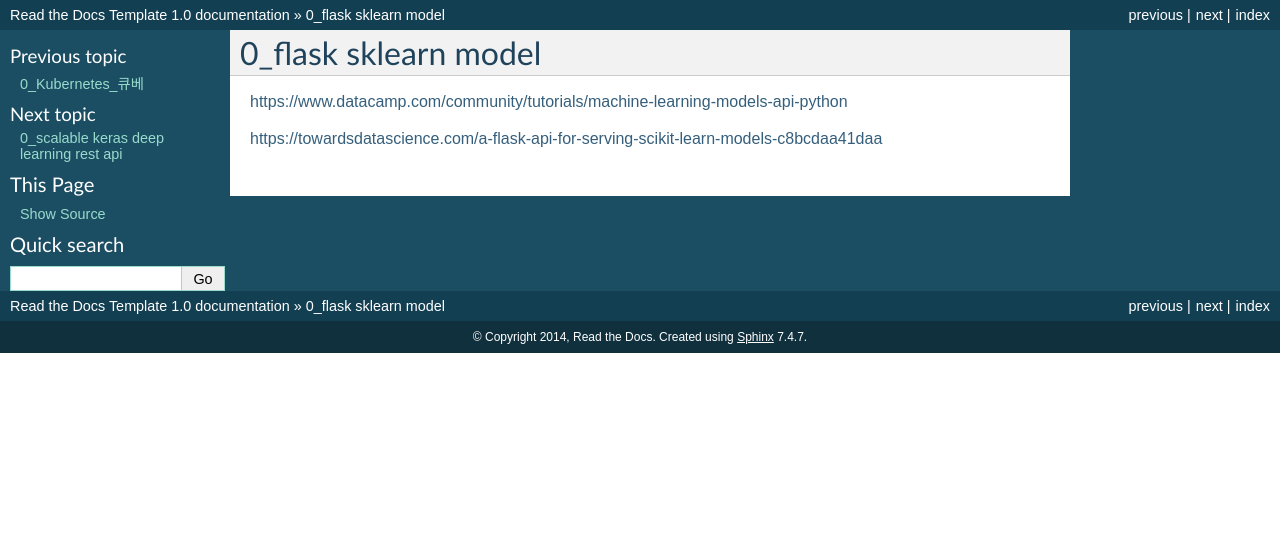
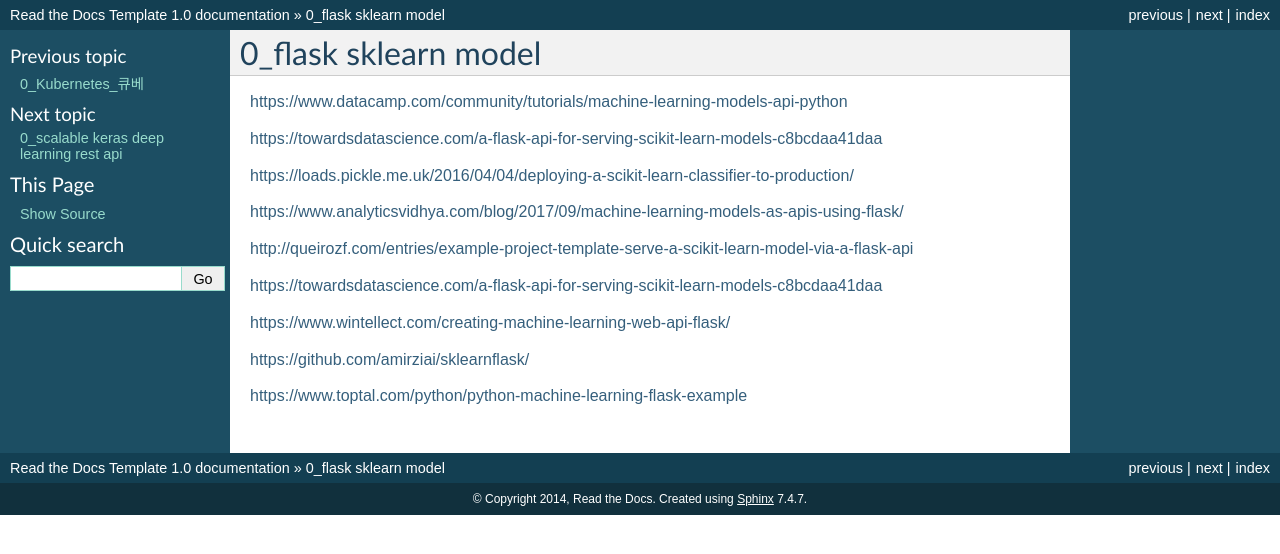
Before and after one commit to smart1004/ReadTheDocs, a Sphinx documentation site: the page built from docs/0_flask_sklearn_model.rst, in a window 1280 px wide. Shown: the top 554 px of the page. Built offline with Sphinx 7.4.7, drawn with Linux system fonts in a browser that asks for light colours; some of the changed lines change nothing that is shown.

Commit message:
Update 0_flask_sklearn_model.rst

```diff
--- a/docs/0_flask_sklearn_model.rst
+++ b/docs/0_flask_sklearn_model.rst
@@ -7,3 +7,21 @@
 https://www.datacamp.com/community/tutorials/machine-learning-models-api-python
 
 https://towardsdatascience.com/a-flask-api-for-serving-scikit-learn-models-c8bcdaa41daa
+
+
+
+
+https://loads.pickle.me.uk/2016/04/04/deploying-a-scikit-learn-classifier-to-production/
+
+https://www.analyticsvidhya.com/blog/2017/09/machine-learning-models-as-apis-using-flask/
+
+http://queirozf.com/entries/example-project-template-serve-a-scikit-learn-model-via-a-flask-api
+
+https://towardsdatascience.com/a-flask-api-for-serving-scikit-learn-models-c8bcdaa41daa
+
+https://www.wintellect.com/creating-machine-learning-web-api-flask/
+
+https://github.com/amirziai/sklearnflask/
+
+
+https://www.toptal.com/python/python-machine-learning-flask-example
```
